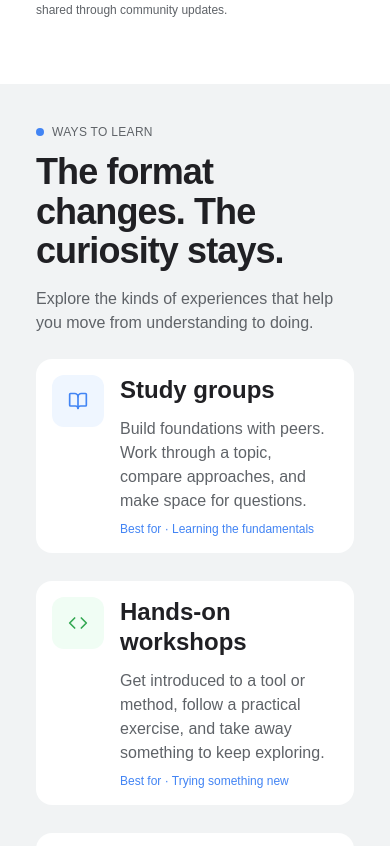
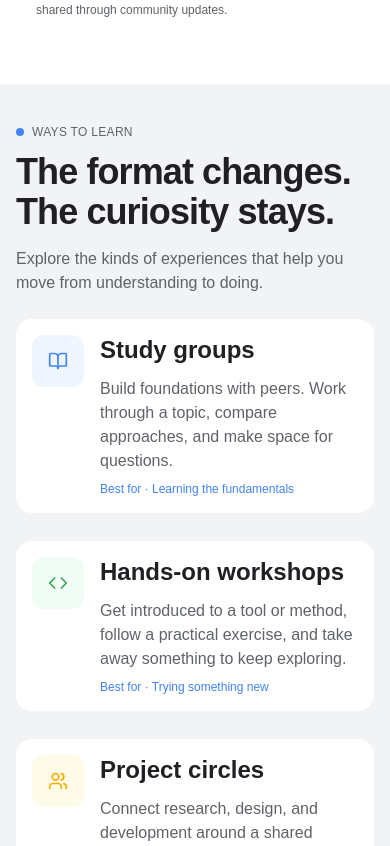
Before and after one commit to satryasetiyoatmojo-cyber/gdgoc-baru, a Next.js app in the folder gdgoc-frontend/: page /overview in a window 390 px wide. Shown: the part 3680-4526 px from the top of the page. Built offline with nearby package versions, Linux system fonts and the light colour scheme; no server answers; a web font is replaced by a local one.

Commit message:
style: improve learning formats section responsiveness

```diff
--- a/gdgoc-frontend/features/overview/components/LearningFormatsSection.tsx
+++ b/gdgoc-frontend/features/overview/components/LearningFormatsSection.tsx
@@ -7,9 +7,9 @@ export default function LearningFormatsSection() {
     <section
       id="learning-formats"
       aria-labelledby="learning-formats-heading"
-      className="bg-[#f1f3f4] py-10 md:py-12"
+      className="bg-support-footer py-10 md:py-12"
     >
-      <div className="mx-auto w-[calc(100%-72px)] max-w-[1200px]">
+      <div className="mx-auto w-[calc(100%-32px)] max-w-[1200px] sm:w-[calc(100%-48px)] lg:w-[calc(100%-72px)]">
         {/* Section Header */}
         <div>
           <p className="mb-3 flex items-center gap-2 text-xs font-medium uppercase tracking-wide text-neutral-gray">
```
